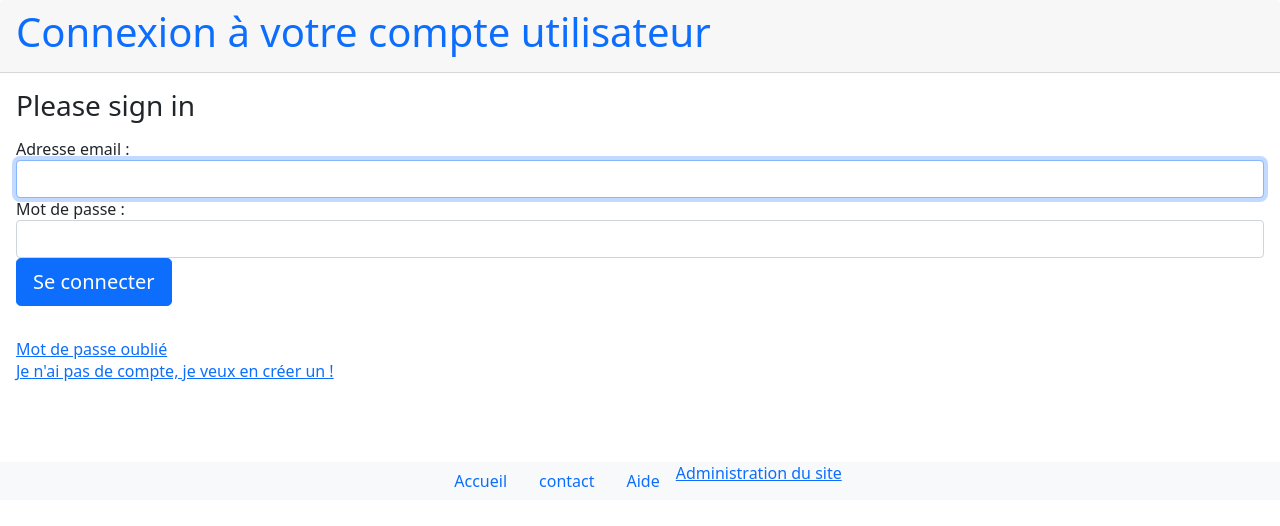
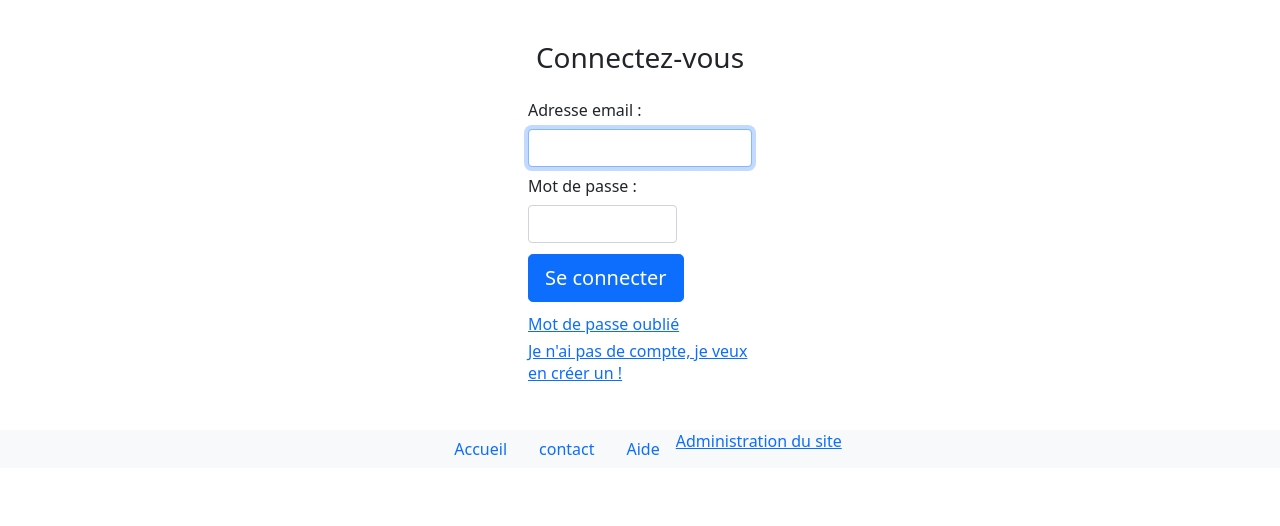
Before and after one commit to qluzurier/diginamic_projet_ecommerce, a Symfony app: template templates/security/login.html.twig in a window 1280 px wide. Shown: the part 80-606 px from the top of the page. Run offline with Twig, Linux system fonts and the light colour scheme; the template is opened without the code that fills it, so the values that code supplies are empty; some libraries are stand-ins or nearby versions.

Commit message:
Login stylisé

```diff
--- a/public/css/style.css
+++ b/public/css/style.css
@@ -1,5 +1,3 @@
-
-
 body{
     line-height: normal !important;
 }
@@ -10,13 +8,32 @@ body{
 .width-img{
     height: 150px;
 }
+.width-sm{
+    width: 20%;
+}
+.margin-rigth{
+    margin-right:30px;
+}
+.margin-left{
+    margin-left:15px;
+}
+.margin-tb{
+    margin-top:2% !important;
+    margin-bottom:2%;
+}
+.margin-t-g{
+    margin-top:5% !important;
+
+}
+.liste{
+    list-style:none;
+}
+.centrage{
+    margin:0 auto;
+}
+/*--------------- base-html.twig----------------*/
 
 
-/*--------------- base-html.twig----------------*/
-
-.footer{
-    margin-top:5%
-}
 .width{
     width:50%;
     margin:0 auto;
@@ -27,19 +44,7 @@ body{
 
 /*---------------- homepage---------------*/
 
-.margin-rigth{
-    margin-right:30px;
-}
-.margin-left{
-    margin-left:15px;
-}
-.margin-tb{
-    margin-top:2% !important;
-    margin-bottom:2%;
-}
-.liste{
-    list-style:none;
-}
+
 .card{
     display: block !important;
     border: none !important;
@@ -51,3 +56,6 @@ body{
 .border{
     border:1px solid rgb(rgb(70, 70, 70));
 }
+.width-img{
+   overflow: hidden !important;
+}
--- a/templates/security/login.html.twig
+++ b/templates/security/login.html.twig
@@ -3,11 +3,9 @@
 {% block title %}Gestion du compte{% endblock %}
 
 {% block body %}
-    <div class="card">
-        <div class="card-header">
-            <h1 class="card-title font-weight-bold text-primary">Connexion à votre compte utilisateur</h1>
-        </div>
-        <div class="card-body">
+    <div class="card margin-tb">
+
+        <div class="card-body width-sm centrage">
             <form method="post">
                 {% if error %}
                     <div class="alert alert-danger">{{ error.messageKey|trans(error.messageData, 'security') }}</div>
@@ -19,11 +17,13 @@
                     </div>
                 {% endif %}
 
-                <h1 class="h3 mb-3 font-weight-normal">Please sign in</h1>
-                <label for="inputUsername">Adresse email : </label>
+                <h1 class="h3 mb-3 font-weight-normal text-center">Connectez-vous</h1>
+                <label  class="col-form-label" for="inputUsername">Adresse email : </label>
                 <input type="text" value="{{ last_username }}" name="username" id="inputUsername" class="form-control" required autofocus>
-                <label for="inputPassword">Mot de passe : </label>
-                <input type="password" name="password" id="inputPassword" class="form-control" required>
+                <label class="col-form-label" for="inputPassword">Mot de passe : </label>
+                <div class="col-8">
+                    <input type="password" name="password" id="inputPassword" class="form-control" required>
+                </div>
 
                 <input type="hidden" name="_csrf_token"
                     value="{{ csrf_token('authenticate') }}"
@@ -40,15 +40,19 @@
                     </div>
                 #}
 
-                <button class="btn btn-lg btn-primary" type="submit">
-                    Se connecter
-                </button>
+                <input class="btn btn-lg btn-primary margin-t-g" type="submit" value="Se connecter">
+
+
             </form>
+             <div class="margin-t-g">
+                <a href="">Mot de passe oublié</a>
+            <br>
+                <div class="margin-tb">
+                    <a href={{ path("new_account") }} id="lien-signin">Je n'ai pas de compte, je veux en créer un !</a>
+                </div>
+            </div>
         </div>
-        <div class="card-body">
-            <a href="">Mot de passe oublié</a>
-            <br>
-            <a href={{ path("new_account") }}>Je n'ai pas de compte, je veux en créer un !</a>
         </div>
-    </div>
+
+
 {% endblock %}
```
